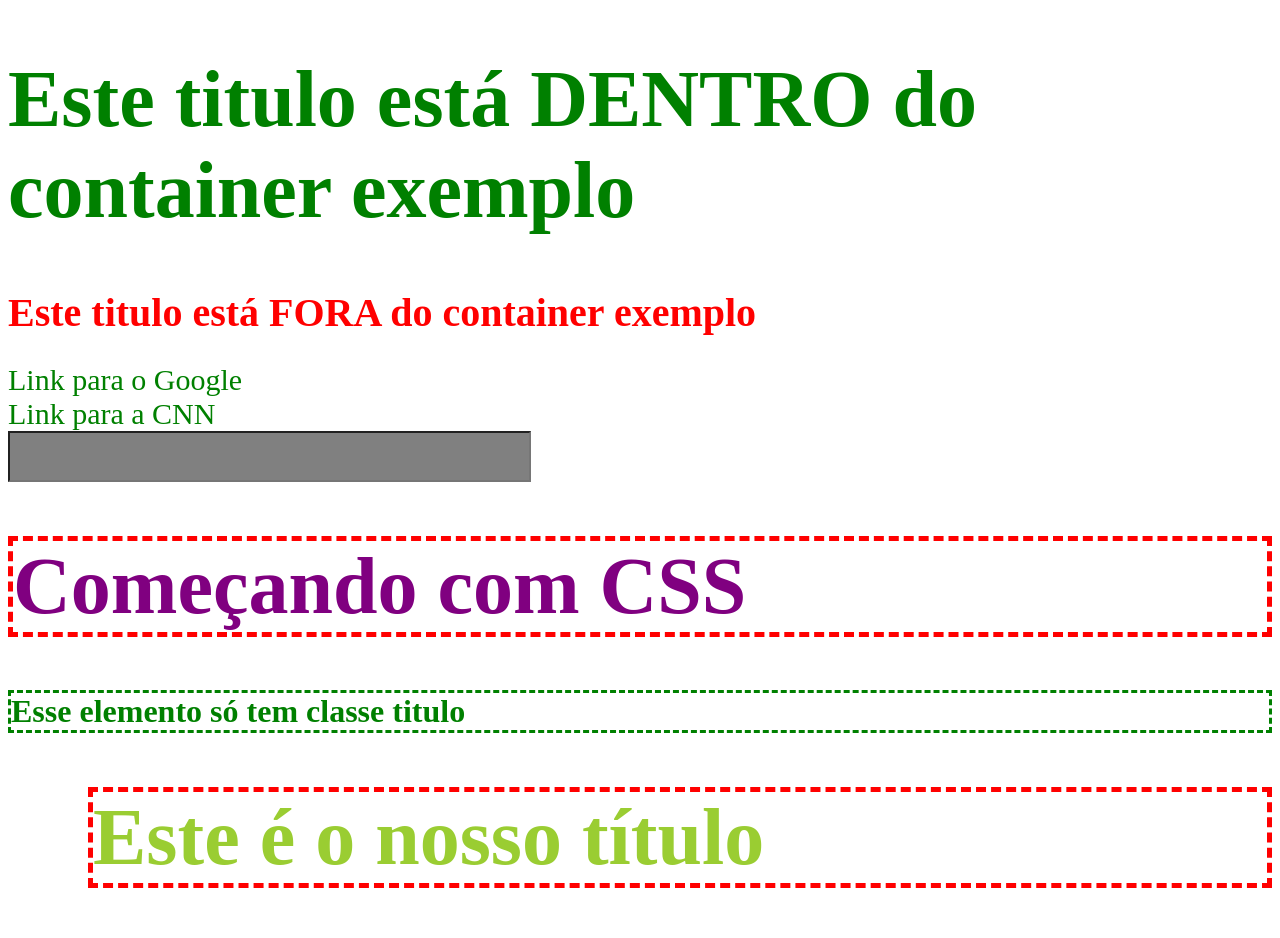
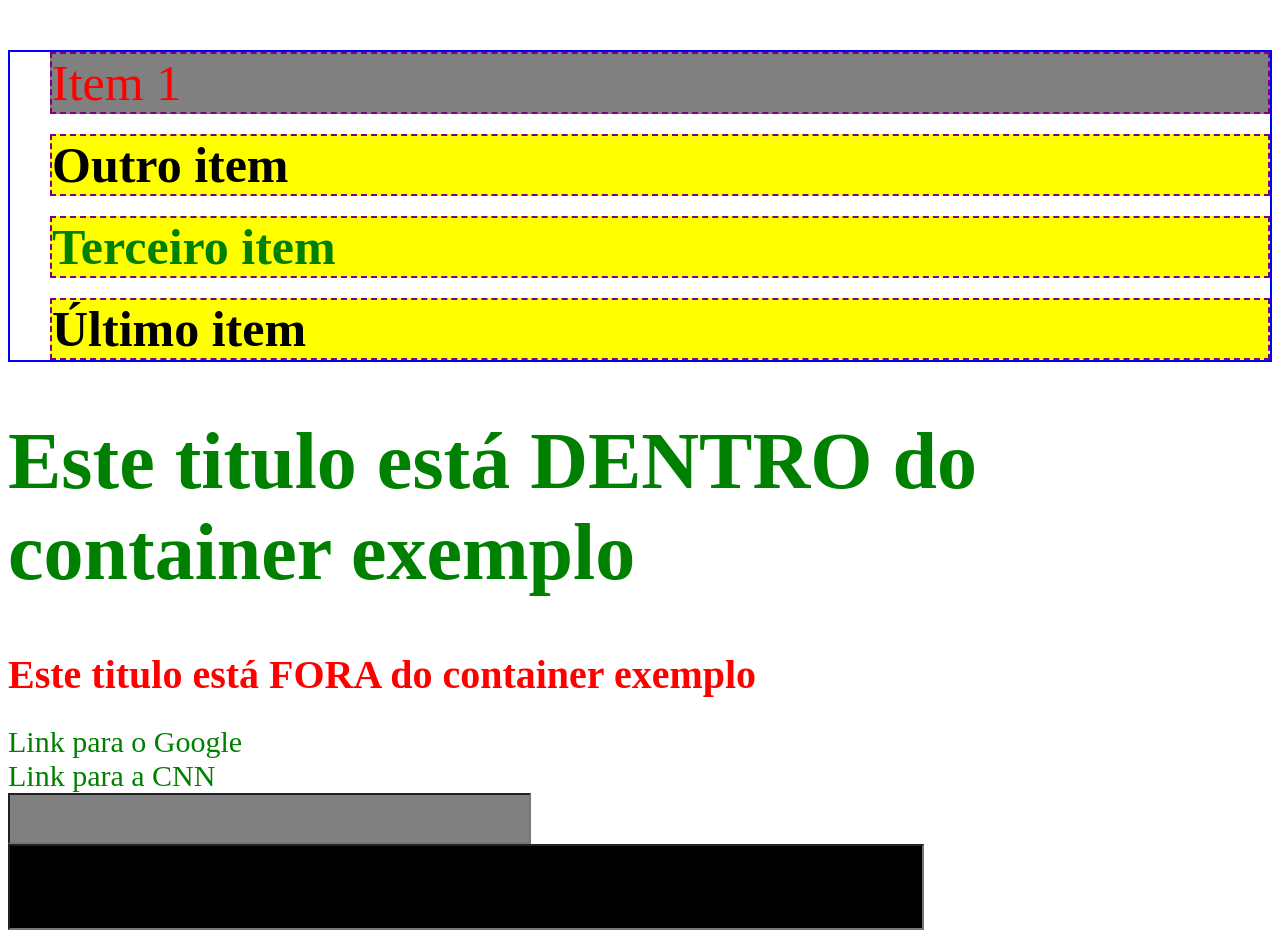
Before and after one commit to ernanivianna/css_playground, a plain HTML site: page index.html in a window 1280 px wide. Shown: the top 938 px of the page. Drawn offline with Linux system fonts and the light colour scheme.

Commit message:
Explicados mais alguns seletores e pseudo classes

```diff
--- a/css/style.css
+++ b/css/style.css
@@ -116,8 +116,41 @@ h1 {
     color: white;
 }
 
+.meu-input[type = "number"] {
+    font-size: 70px;
+    background-color: black;
+}
+
 .meu-input:focus {
     background-color: white;
     color: black;
 
 }
+
+.nav-menu {
+    border: 2px solid blue;
+    list-style: none;
+}
+
+.menu-item {
+    border: 2px dashed purple;
+    background-color: gray;
+    margin-bottom: 20px;
+}
+
+.menu-item:last-child {
+    margin-bottom: 0px;
+}
+
+.menu-item:first-child {
+    color: red;
+}
+
+.menu-item:nth-child(3) {
+    color: green;
+}
+
+.menu-item:nth-child(n + 2) {
+    font-weight: bold;
+    background-color: yellow;
+}
--- a/index.html
+++ b/index.html
@@ -13,6 +13,12 @@
     <link rel="stylesheet" href="./css/style.css" />
   </head>
   <body>
+    <ul class="nav-menu">
+      <li class="menu-item">Item 1</li>
+      <li class="menu-item">Outro item</li>
+      <li class="menu-item">Terceiro item</li>
+      <li class="menu-item">Último item</li>
+    </ul>
     <div class = "container-exemplo">
       <h1 class = "titulo-generico">Este titulo está DENTRO do container exemplo</h1>
     </div>
@@ -23,6 +29,7 @@
     <a href="https://cnn.com" class = "meu-link">Link para a CNN</a>
     <br>
     <input type="text" class = "meu-input">
+    <input type="number" class = "meu-input">
 
     <h1 class="titulo titulo-pagina">Começando com CSS</h1>
     <h1 class="titulo">Esse elemento só tem classe titulo</h1>
```
